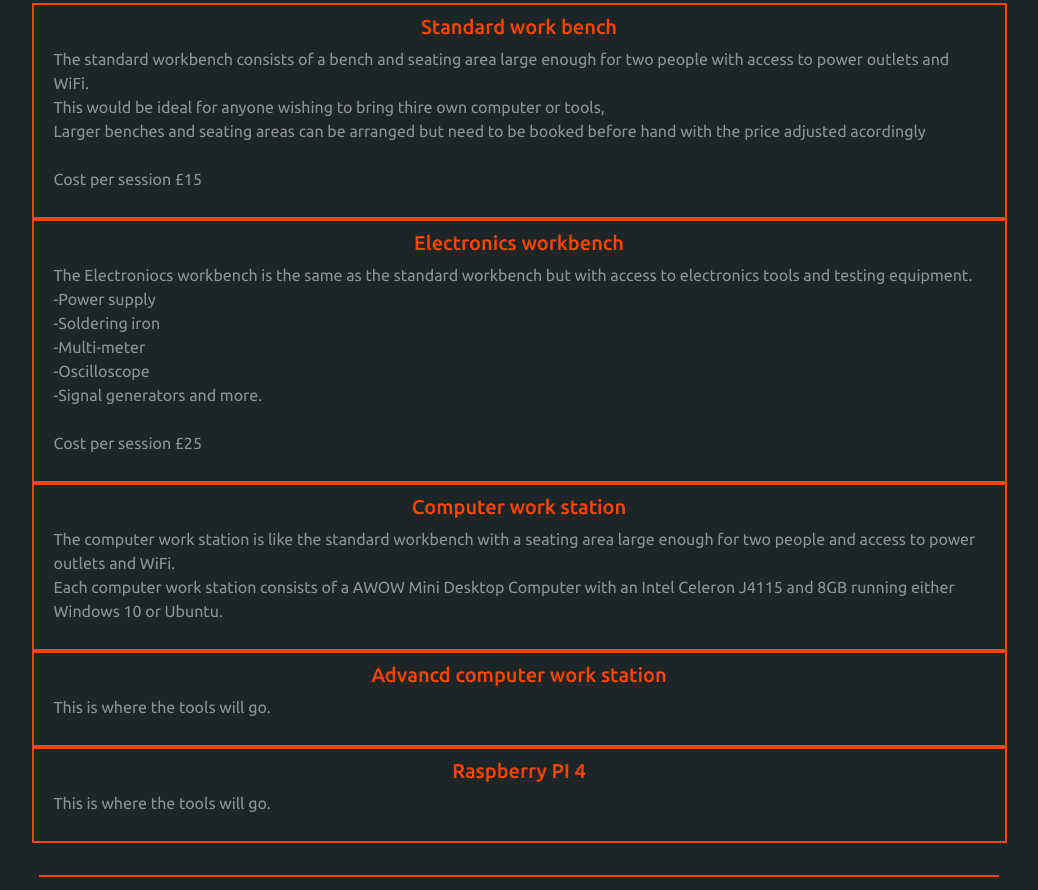
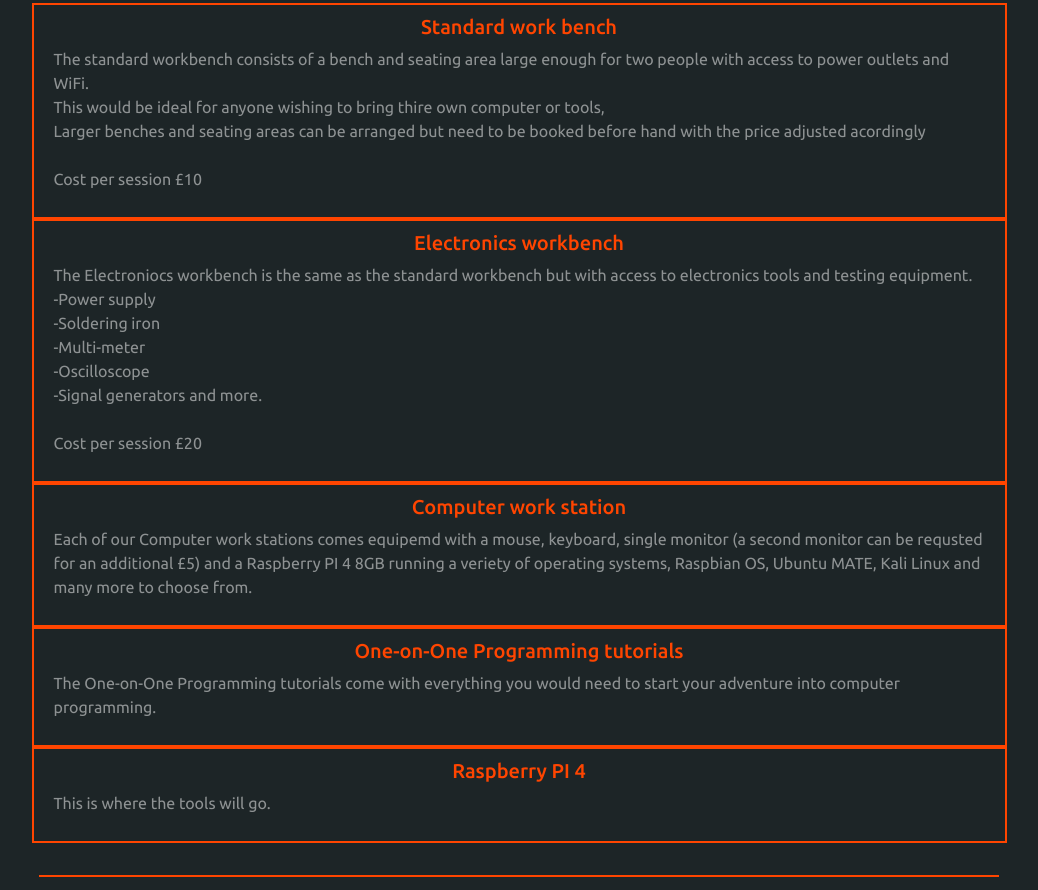
Before and after one commit to Code-Institute-Submissions/The-Builders-Shed-Milestone-1, a plain HTML site: page services.html in a window 1280 px wide. Shown: the part 829-1719 px from the top of the page, without its empty margins (121-1159 px from the left). Drawn offline with nearby package versions, Linux system fonts and the light colour scheme.

Commit message:
Small text additions

```diff
--- a/services.html
+++ b/services.html
@@ -76,16 +76,31 @@
                         <br>
                         <h4 class="orange-text">Tools and equipment for rental</h4>
 
-                        <div class="col-10 tool-rental standard-text-color"><h5 class="orange-text">Standard work bench</h5><p class="standard-text-color">The standard workbench consists of a bench and seating area large enough for two people with access to power outlets and WiFi.<br>
-                        This would be ideal for anyone wishing to bring thire own computer or tools,<br>
-                        Larger benches and seating areas can be arranged but need to be booked before hand with the price adjusted acordingly<br><br>Cost per session £15
-                        </p></div>
+                        <div class="col-10 tool-rental standard-text-color">
+                            <h5 class="orange-text">Standard work bench</h5>
+                            <p class="standard-text-color">The standard workbench consists      of a bench and seating area large enough for two people with access to power outlets and WiFi.<br>
+                            This would be ideal for anyone wishing to bring thire own computer or tools,<br>
+                            Larger benches and seating areas can be arranged but need to be booked before hand with the price adjusted acordingly<br><br>Cost per session £10
+                            </p>
+                        </div>
 
-                        <div class="col-10 tool-rental standard-text-color"><h5 class="orange-text">Electronics workbench</h5><p class="standard-text-color">The Electroniocs workbench is the same as the standard workbench but with access to electronics tools and testing equipment.<br>-Power supply<br>-Soldering iron<br>-Multi-meter<br>-Oscilloscope<br>-Signal generators and more.<br><br>Cost per session £25 </p></div>
+                        <div class="col-10 tool-rental standard-text-color">
+                            <h5 class="orange-text">Electronics workbench</h5>
+                            <p class="standard-text-color">The Electroniocs workbench is      the same as the standard workbench but with access to electronics tools and testing equipment.<br>
+                            -Power supply<br>
+                            -Soldering iron<br>
+                            -Multi-meter<br>
+                            -Oscilloscope<br>
+                            -Signal generators and more.<br>
+                            <br>
+                            Cost per session £20 </p>
+                        </div>
 
-                        <div class="col-10 tool-rental standard-text-color"><h5 class="orange-text">Computer work station</h5><p class="standard-text-color">The computer work station is like the standard workbench with a seating area large enough for two people and access to power outlets and WiFi.<br>Each computer work station consists of a AWOW Mini Desktop Computer with an Intel Celeron J4115 and 8GB running either Windows 10 or Ubuntu. <br></p></div>
+                        <div class="col-10 tool-rental standard-text-color">
+                            <h5 class="orange-text">Computer work station</h5>
+                            <p class="standard-text-color">Each of our Computer work stations comes equipemd with a mouse, keyboard, single monitor (a second monitor can be requsted for an additional £5) and a Raspberry PI 4 8GB running a veriety of operating systems, Raspbian OS, Ubuntu MATE, Kali Linux and many more to choose from.</p></div>
 
-                        <div class="col-10 tool-rental standard-text-color"><h5 class="orange-text">Advancd computer work station</h5><p class="standard-text-color">This is where the tools will go.</p></div>
+                        <div class="col-10 tool-rental standard-text-color"><h5 class="orange-text">One-on-One Programming tutorials</h5><p class="standard-text-color">The One-on-One Programming tutorials come with everything you would need to start your adventure into computer programming.<br></p></div>
 
                         <div class="col-10 tool-rental standard-text-color"><h5 class="orange-text">Raspberry PI 4</h5><p class="standard-text-color">This is where the tools will go.</p></div>
 
```
